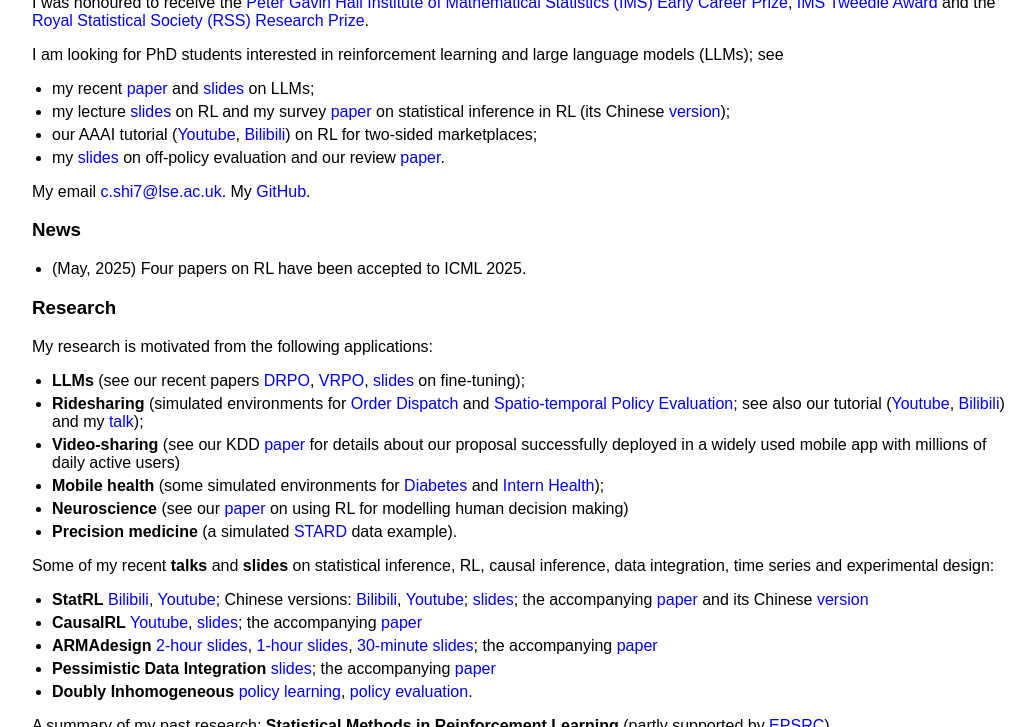
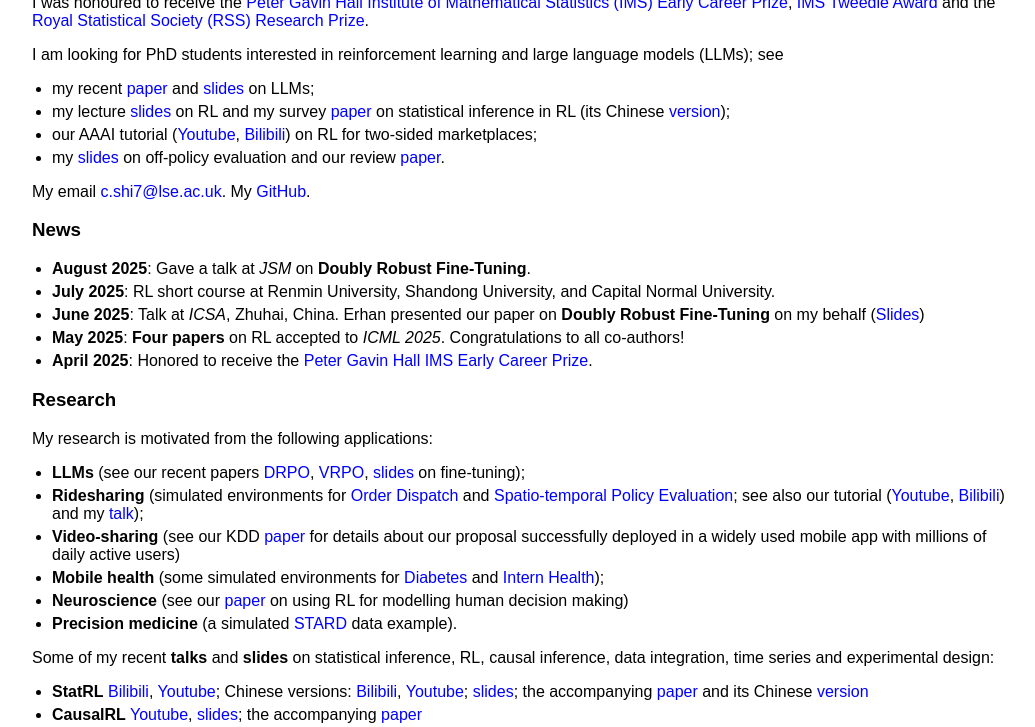
Before and after one commit to callmespring/callmespring.github.io, a Jekyll site: the page built from index.md, in a window 1280 px wide and 900 px high, scrolled down 1084 px, cut to the strip 0-727 px from the top of the window. Shown: the whole strip, without its empty margins (108-1143 px from the left). Built offline with Jekyll 4.4.1, drawn with Linux system fonts in a browser that asks for light colours.

Commit message:
Update index.md

```diff
--- a/index.md
+++ b/index.md
@@ -34,7 +34,12 @@ My email <c.shi7@lse.ac.uk>. My [GitHub](https://github.com/callmespring).
 
 ### News
 
-* (May, 2025) Four papers on RL have been accepted to ICML 2025.
+- **August 2025**: Gave a talk at *JSM* on **Doubly Robust Fine-Tuning**.
+- **July 2025**: RL short course at Renmin University, Shandong University, and Capital Normal University.
+- **June 2025**: Talk at *ICSA*, Zhuhai, China. Erhan presented our paper on **Doubly Robust Fine-Tuning** on my behalf ([Slides](https://callmespring.github.io/slides/DRPO.pdf))
+- **May 2025**: **Four papers** on RL accepted to *ICML 2025*. Congratulations to all co-authors!
+- **April 2025**: Honored to receive the [Peter Gavin Hall IMS Early Career Prize](https://imstat.org/2025/05/05/chengchun-shi-wins-peter-gavin-hall-ims-early-career-prize/).
+
 
 ### Research
 
```
